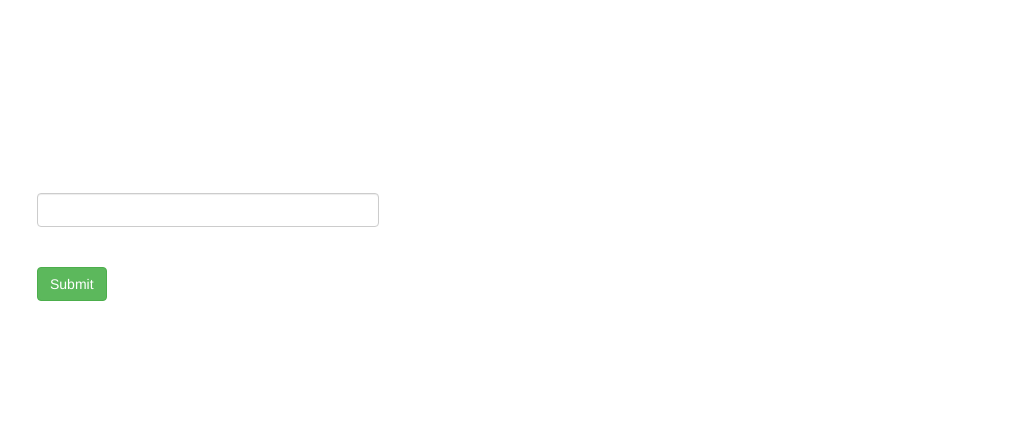
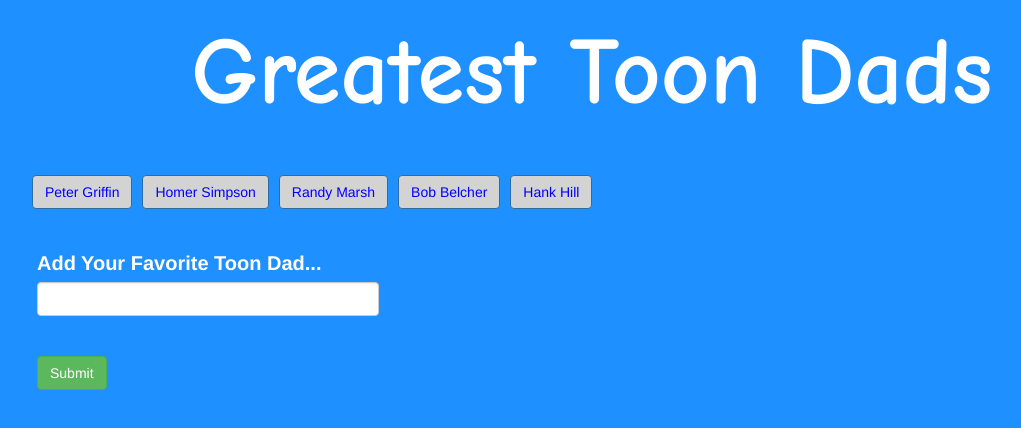
Before and after one commit to mreikof/GifTastic, a plain HTML site: page index.html in a window 1280 px wide. Shown: the whole page, without its empty margins (48-1069 px from the left). Drawn offline with nearby package versions, Linux system fonts and the light colour scheme.

Commit message:
last one again

```diff
--- a/assets/css/styles.css
+++ b/assets/css/styles.css
@@ -1,6 +1,6 @@
-<!--GifTastic css-->
+
 body {
-    background: url("#") no-repeat center center fixed;
+    background-color: dodgerBlue;
     -webkit-background-size: cover;
     -moz-background-size: cover;
     -o-background-size: cover;
@@ -8,23 +8,26 @@ body {
 }
 
 h1 {
-    font-family: Lobster;
+    font-family: slateBlue;
+    font-weight:600;
+
 }
 
 .ratings {
-    color: yellow;
+    color: slateBlue;
     font-family: avenir;
     font-size: 18px;
 }
 
 h1 {
     color: white;
-    font-size: 45px;
+    font-size: 95px;
+    font-family: comic sans MS;
 }
 
 .btn-primary {
     margin-left: 10px;
-    background: yellow;
+    background: lightGray;
     color: blue;
 }
 
--- a/assets/javascript/script.js/scripts.js
+++ b/assets/javascript/script.js/scripts.js
@@ -1,4 +1,4 @@
-/
+
 var toonsArray = ["Peter Griffin", "Homer Simpson", "Randy Marsh", "Bob Belcher", "Hank Hill"];
 
 $(document).ready(function() {
--- a/index.html
+++ b/index.html
@@ -10,20 +10,19 @@
     <!-- Bootstrap CSS -->
     <link rel="stylesheet" href="https://maxcdn.bootstrapcdn.com/bootstrap/3.3.6/css/bootstrap.min.css" integrity="sha384-1q8mTJOASx8j1Au+a5WDVnPi2lkFfwwEAa8hDDdjZlpLegxhjVME1fgjWPGmkzs7" crossorigin="anonymous">
     <link rel="stylesheet"  href="assets\css\styles.css">
-    <link href='https://fonts.googleapis.com/css?family=Lobster' rel='stylesheet' type='text/css'>
 </head>
 
 <body>
     <div class="container" style="background: transparent;">
-        <h1 class="text-center">Great Toons</h1>
-        <br>
-        <br>
+        <h1 class="text-center">Greatest Toon Dads</h1>
+          <br>
+          <br>
         <div id="toons-buttons"> </div>
-        <br>
-        <br>
+          <br>
+          <br>
         <div class="container" id="btn" style="background: transparent;">
             <form id="toons-form">
-                <label id="add" for="toons-input">Please enter your favortie Toons</label>
+                <label id="add" for="toons-input">Add Your Favorite Toon Dad...</label>
                 <input type="text" class="form-control" id="toons-input">
                 <br>
                 <br>
@@ -35,9 +34,9 @@
         </div>
     </div>
 
-    <script src="https://cdnjs.cloudflare.com/ajax/libs/jquery/3.2.1/jquery.min.js "></script>
+    <script src="https://ajax.googleapis.com/ajax/libs/jquery/1.11.3/jquery.min.js"></script>
     <script src="https://maxcdn.bootstrapcdn.com/bootstrap/3.3.6/js/bootstrap.min.js" integrity="sha384-0mSbJDEHialfmuBBQP6A4Qrprq5OVfW37PRR3j5ELqxss1yVqOtnepnHVP9aJ7xS" crossorigin="anonymous"></script>
-    <script type="text/javascript" src="assets/javascript/script.js/script.js"></script>
+    <script type="text/javascript" src="assets\javascript\script.js\scripts.js"></script>
 
 
 
```
